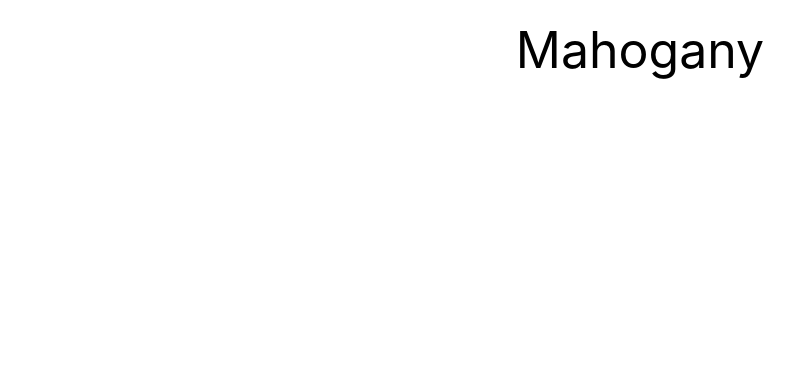
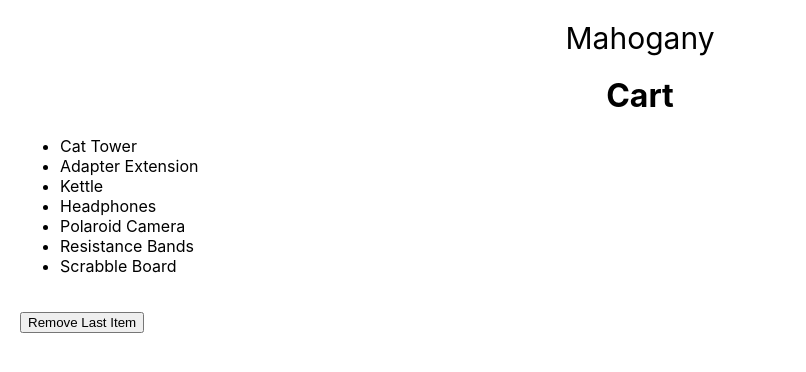
Before and after one commit to Njambi-M/React_props_states_forms_context, a React (Create React App) app: page / in a window 1280 px wide. Shown: the top 372 px of the page, without its empty margins (0-806 px from the left). Built offline with nearby package versions, Linux system fonts and the light colour scheme.

Commit message:
feat: create a cart example using a map function with a button to remove last item from list

```diff
--- a/src/App.css
+++ b/src/App.css
@@ -40,6 +40,18 @@
 
  #drawer{
   text-align: center;
-  font-size: 50px;
+  font-size: 30px;
   margin-top: 20px;
  }
+ #cart{
+  margin-top: 20px;
+  text-align: center;
+ }
+ #btn_remove{
+  margin-top: 20px;
+  margin-left: 20px;
+ }
+ #items{
+  margin-top: 20px;
+  margin-left: 20px;
+ }
--- a/src/App.tsx
+++ b/src/App.tsx
@@ -1,12 +1,14 @@
 import React from "react"
 import './App.css';
 import Furniture from "./components/Furniture";
+import Cart from "./components/Cart";
 
 function App() {
   return (
     <div >
       <>
       <Furniture/>
+      <Cart/>
       </>
 
     </div>
--- /dev/null
+++ b/src/components/Cart.tsx
@@ -0,0 +1,39 @@
+import React, { useState } from "react";
+import { CartProp } from "../../types";
+
+const items: CartProp[] = [
+  { item: 1, itemName: 'Cat Tower' },
+  { item: 2, itemName: 'Adapter Extension' },
+  { item: 3, itemName: 'Kettle' },
+  { item: 4, itemName: 'Headphones' },
+  { item: 5, itemName: 'Polaroid Camera' },
+  { item: 6, itemName: 'Resistance Bands' },
+  { item: 7, itemName: 'Scrabble Board' }
+];
+
+const Cart = () => {
+  const [cartItems, setCartItems] = useState(items);
+
+  // Function to handle removing the last item from the list
+  const handleRemoveLastItem = () => {
+    if (cartItems.length > 0) {
+      const updatedCartItems = [...cartItems];
+      updatedCartItems.pop(); // Remove the last item from the list
+      setCartItems(updatedCartItems);
+    }
+  };
+
+  return (
+    <div>
+      <h1 id="cart">Cart</h1>
+      <ul id ="items" >
+        {cartItems.map(item => (
+          <li key={item.item}>{item.itemName}</li>
+        ))}
+      </ul>
+      <button id ="btn_remove" onClick={handleRemoveLastItem}>Remove Last Item</button>
+    </div>
+  );
+};
+
+export default Cart;
```
